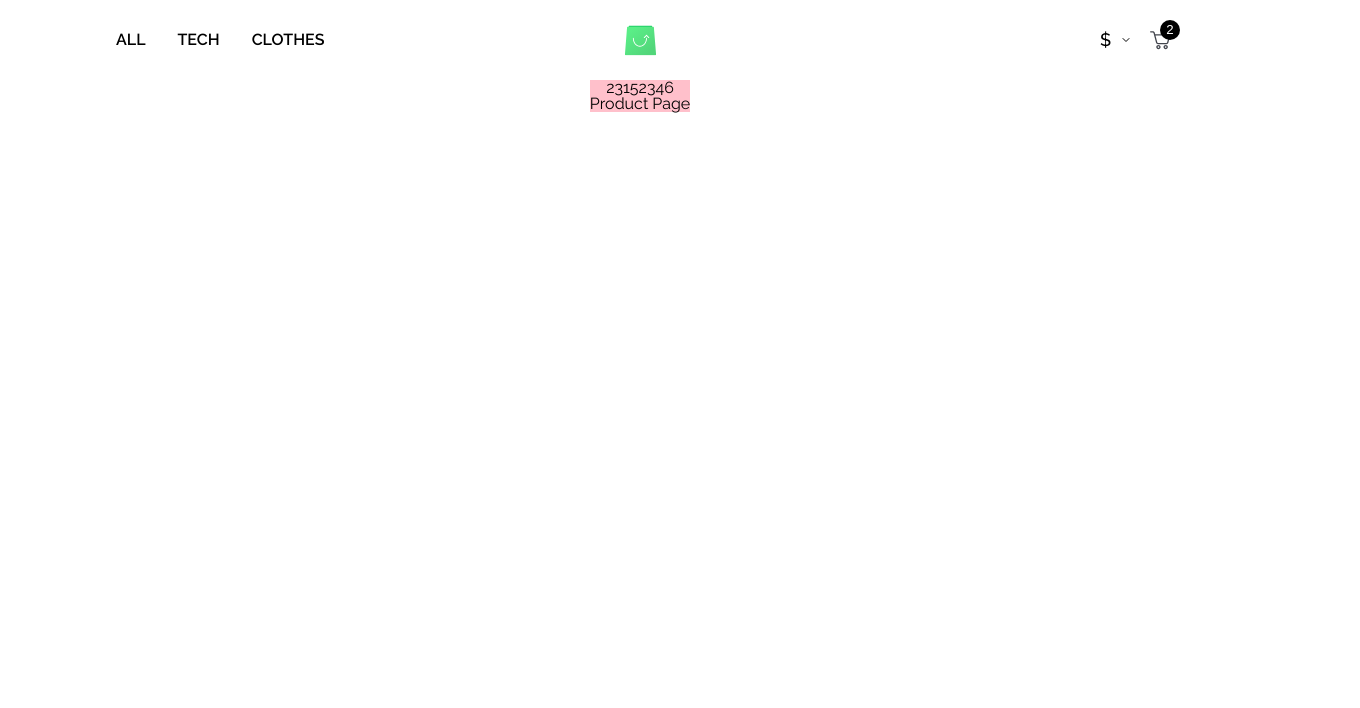
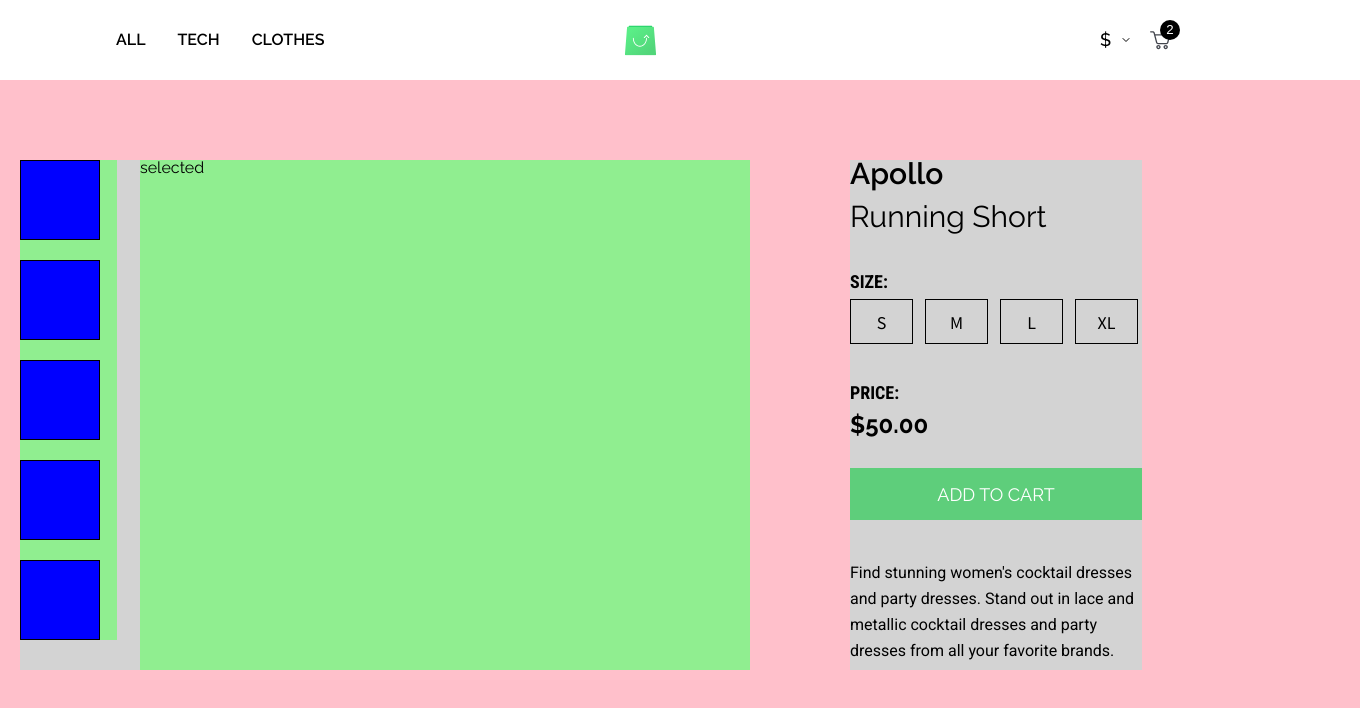
Before and after one commit to RockStar666by/entry-react-developer-test, a React (Create React App) app: page /product/10 in a window 1280 px wide. Shown: the top 708 px of the page, 1360 px wide, since content can reach past the window. Built offline with nearby package versions, Linux system fonts and the light colour scheme.

Commit message:
feat: add image gallery to product page

```diff
--- a/public/index.html
+++ b/public/index.html
@@ -5,10 +5,7 @@
     <link rel="icon" href="%PUBLIC_URL%/favicon.ico" />
     <meta name="viewport" content="width=device-width, initial-scale=1" />
     <meta name="theme-color" content="#000000" />
-    <meta
-      name="description"
-      content="Web site created using create-react-app"
-    />
+    <meta name="description" content="Web site created using create-react-app" />
     <link rel="apple-touch-icon" href="%PUBLIC_URL%/logo192.png" />
     <!--
       manifest.json provides metadata used when your web app is installed on a
@@ -18,7 +15,7 @@
     <link rel="preconnect" href="https://fonts.googleapis.com" />
     <link rel="preconnect" href="https://fonts.gstatic.com" crossorigin />
     <link
-      href="https://fonts.googleapis.com/css2?family=Raleway:ital,wght@0,100;0,200;0,300;0,400;0,500;0,600;0,700;0,800;0,900;1,100;1,200;1,300;1,400;1,500;1,600;1,700;1,800;1,900&display=swap"
+      href="https://fonts.googleapis.com/css2?family=Raleway:ital,wght@0,100;0,200;0,300;0,400;0,500;0,600;0,700;0,800;0,900;1,100;1,200;1,300;1,400;1,500;1,600;1,700;1,800;1,900&family=Roboto+Condensed:ital,wght@0,300;0,400;0,700;1,300;1,400;1,700&family=Roboto:ital,wght@0,100;0,300;0,400;0,500;0,700;0,900;1,100;1,300;1,400;1,500;1,700;1,900&family=Source+Sans+Pro:ital,wght@0,200;0,300;0,400;0,600;0,700;0,900;1,200;1,300;1,400;1,600;1,700;1,900&display=swap"
       rel="stylesheet"
     />
     <!--
--- a/src/components/ProductCard/ProductCard.jsx
+++ b/src/components/ProductCard/ProductCard.jsx
@@ -150,7 +150,7 @@ export class ProductCard extends React.Component {
                 <ParamSwitcher mini header="SIZE:" options={['S', 'M', 'L', 'XXXL', 'S', 'M', 'L', 'S', 'M']} />
                 <ParamSwitcher mini header="COLOR:" options={['S', 'M', 'L', 'XXXL', 'S', 'M', 'L', 'S', 'M']} />
                 <Counter />
-                <CustomButton buttonText="ADD TO CART" wide />
+                <CustomButton wide>ADD TO CART</CustomButton>
               </CartInfoContainer>
             </CartOverlay>
           )}
--- a/src/feature/CustomButton/CustomButton.jsx
+++ b/src/feature/CustomButton/CustomButton.jsx
@@ -34,11 +34,11 @@ const ButtonContainer = styled.button`
 
 export class CustomButton extends React.Component {
   render() {
-    const { buttonText, small, filled, actionOnClick, wide } = this.props;
+    const { children, small, filled, actionOnClick, wide } = this.props;
     return (
       <ThemeProvider theme={theme}>
         <ButtonContainer small={small} filled={filled} wide={wide} onClick={actionOnClick}>
-          {buttonText}
+          {children}
         </ButtonContainer>
       </ThemeProvider>
     );
@@ -46,7 +46,7 @@ export class CustomButton extends React.Component {
 }
 
 CustomButton.propTypes = {
-  buttonText: PropTypes.string.isRequired,
+  children: PropTypes.string,
   small: PropTypes.bool,
   filled: PropTypes.bool,
   wide: PropTypes.bool,
@@ -54,6 +54,7 @@ CustomButton.propTypes = {
 };
 
 CustomButton.defaultProps = {
+  children: 'BUTTON',
   small: false,
   filled: false,
   wide: false,
--- /dev/null
+++ b/src/feature/Gallery/Gallery.jsx
@@ -0,0 +1,156 @@
+import React from 'react';
+// import PropTypes from 'prop-types';
+import styled, { ThemeProvider } from 'styled-components';
+
+const arr = [1, 2, 3, 4, 5, 6, 7, 8, 9];
+
+const theme = { primary: '#5ece7b' };
+
+const GalleryContainer = styled.div`
+  position: relative;
+  display: flex;
+  flex-direction: row;
+  width: 730px;
+  height: 510px;
+  margin-right: 100px;
+  background: lightgray;
+`;
+
+const ImagesSlider = styled.div`
+  position: relative;
+  overflow-y: hidden;
+  overflow-x: hidden;
+  scroll-padding: 50px 0 0 50px;
+  width: 97px;
+  height: 480px;
+  margin-right: 23px;
+  background: lightgreen;
+  &:hover {
+    overflow-y: auto;
+  }
+  > *:not(:last-child) {
+    margin-bottom: 20px;
+  }
+  &::-webkit-scrollbar {
+    background-color: transparent;
+    width: 6px;
+  }
+  &::-webkit-scrollbar-track {
+    background-color: transparent;
+  }
+  &::-webkit-scrollbar-thumb {
+    background-color: #babac0;
+    border-radius: 6px;
+  }
+  &::-webkit-scrollbar-button {
+    display: none;
+  }
+`;
+
+const MiniImage = styled.div`
+  position: relative;
+  width: 80px;
+  height: 80px;
+  box-sizing: border-box;
+  border: 1px solid black;
+  background: blue;
+`;
+
+const SelectedImage = styled.div`
+  position: relative;
+  width: 610px;
+  height: 510px;
+  background: lightgreen;
+`;
+
+// const ParamHeader = styled.p`
+//   height: 18px;
+//   font-family: Roboto Condensed;
+//   font-weight: 700;
+//   font-size: 18px;
+//   line-height: 18px;
+// `;
+
+// const ParamList = styled.ul`
+//   margin-top: 8px;
+//   display: flex;
+//   flex-wrap: wrap;
+//   gap: ${(props) => (props.mini ? '8px' : '12px')}; ;
+// `;
+
+// const SmallListItem = css`
+//   min-width: 24px;
+//   height: 24px;
+//   line-height: 24px;
+//   font-size: 14px;
+//   padding: 0 3px;
+// `;
+
+// const BigListItem = css`
+//   min-width: 63px;
+//   height: 45px;
+//   line-height: 45px;
+//   font-size: 18px;
+//   padding: 0 10px;
+// `;
+
+// const ListItem = styled.li`
+//   cursor: pointer;
+//   font-family: Source Sans Pro;
+//   font-weight: 400;
+//   text-align: center;
+//   list-style: none;
+//   box-sizing: border-box;
+//   border: 1px solid black;
+//   background: ${(props) => props.active && 'black'};
+//   ${(props) => (props.mini ? `${SmallListItem}` : `${BigListItem}`)};
+//   color: ${(props) => props.active && 'white'};
+//   &:hover {
+//     color: white;
+//     background: ${(props) => props.theme.primary};
+//     border-color: ${(props) => props.theme.primary};
+//   }
+// `;
+
+export class Gallery extends React.Component {
+  constructor(props) {
+    super(props);
+    this.state = { currentOption: null };
+    this.handleChange = this.handleChange.bind(this);
+    this.onOptionClicked = this.onOptionClicked.bind(this);
+  }
+
+  handleChange(event) {
+    console.log(this.state);
+    this.setState({ currentOption: event.target.value });
+  }
+
+  onOptionClicked(value) {
+    return () => {
+      this.setState({ currentOption: value });
+      console.log(value);
+    };
+  }
+
+  render() {
+    // const { mini, options, header } = this.props;
+    return (
+      <ThemeProvider theme={theme}>
+        <GalleryContainer>
+          <ImagesSlider>
+            {arr.map((index) => (
+              <MiniImage key={index} />
+            ))}
+          </ImagesSlider>
+          <SelectedImage>selected</SelectedImage>
+        </GalleryContainer>
+      </ThemeProvider>
+    );
+  }
+}
+
+// ParamSwitcher.propTypes = {
+//   mini: PropTypes.bool,
+//   options: PropTypes.arrayOf(PropTypes.string).isRequired,
+//   header: PropTypes.string.isRequired
+// };
--- a/src/feature/Switcher/ParamSwitcher.jsx
+++ b/src/feature/Switcher/ParamSwitcher.jsx
@@ -10,6 +10,7 @@ const ParamListContainer = styled.div`
 
 const ParamHeader = styled.p`
   height: 18px;
+  font-family: Roboto Condensed;
   font-weight: 700;
   font-size: 18px;
   line-height: 18px;
@@ -22,31 +23,32 @@ const ParamList = styled.ul`
   gap: ${(props) => (props.mini ? '8px' : '12px')}; ;
 `;
 
-const MiniListItem = css`
+const SmallListItem = css`
   min-width: 24px;
   height: 24px;
   line-height: 24px;
   font-size: 14px;
-  padding: 0 6px;
+  padding: 0 3px;
 `;
 
-const MaxListItem = css`
+const BigListItem = css`
   min-width: 63px;
   height: 45px;
   line-height: 45px;
   font-size: 18px;
-  padding: 0 22px;
+  padding: 0 10px;
 `;
 
 const ListItem = styled.li`
   cursor: pointer;
+  font-family: Source Sans Pro;
   font-weight: 400;
   text-align: center;
   list-style: none;
   box-sizing: border-box;
   border: 1px solid black;
   background: ${(props) => props.active && 'black'};
-  ${(props) => (props.mini ? `${MiniListItem}` : `${MaxListItem}`)};
+  ${(props) => (props.mini ? `${SmallListItem}` : `${BigListItem}`)};
   color: ${(props) => props.active && 'white'};
   &:hover {
     color: white;
--- a/src/index.js
+++ b/src/index.js
@@ -9,11 +9,12 @@ import reportWebVitals from './reportWebVitals';
 const GlobalStyle = createGlobalStyle`
 body {
   margin: 0;
-  font-family: 'Raleway', 'Segoe UI', 'Roboto', 'Oxygen', 'Ubuntu', 'Cantarell',
+  font-family: 'Raleway', 'Roboto Condensed', 'Source Sans Pro', 'Segoe UI', 'Roboto', 'Oxygen', 'Ubuntu', 'Cantarell',
     'Fira Sans', 'Droid Sans', 'Helvetica Neue', sans-serif;
   -webkit-font-smoothing: antialiased;
   -moz-osx-font-smoothing: grayscale;
 }
+
 `;
 
 const rootElement = document.getElementById('root');
--- a/src/pages/ProductPage.jsx
+++ b/src/pages/ProductPage.jsx
@@ -1,21 +1,86 @@
 import React from 'react';
 import styled from 'styled-components';
+import { CustomButton } from '../feature/CustomButton/CustomButton';
+import { Gallery } from '../feature/Gallery/Gallery';
+import { ParamSwitcher } from '../feature/Switcher/ParamSwitcher';
 
 const ProductPageContainer = styled.div`
   position: relative;
+  width: 1440px;
   display: flex;
-  flex-direction: column;
-  align-items: center;
-  margin: 0 auto;
+  flex-direction: row;
+  flex: 1;
+  align-items: flex-start;
+  box-sizing: border-box;
+  padding: 80px 100px 0;
   background: pink;
+`;
+
+const ProductInfoContainer = styled.article`
+  width: 292px;
+  min-height: 510px;
+  background: lightgray;
+`;
+
+const ProductInfoHeader = styled.h2`
+  font-weight: 600;
+  font-size: 30px;
+  line-height: 27px;
+  margin-bottom: 16px;
+`;
+
+const ProductInfoType = styled.p`
+  font-weight: 400;
+  font-size: 30px;
+  line-height: 27px;
+  margin-bottom: 43px;
+`;
+
+const PriceContainer = styled.div`
+  margin: 40px 0 20px;
+`;
+
+const PriceHeader = styled.p`
+  font-family: Roboto Condensed;
+  font-weight: 700;
+  font-size: 18px;
+  line-height: 18px;
+`;
+
+const PriceTag = styled.p`
+  height: 46px;
+  font-weight: 700;
+  font-size: 24px;
+  line-height: 46px;
+`;
+
+const Description = styled.p`
+  margin-top: 40px;
+  font-family: Roboto;
+  font-weight: 400;
+  font-size: 16px;
+  line-height: 26px;
 `;
 
 export class ProductPage extends React.Component {
   render() {
     return (
       <ProductPageContainer>
-        <p>23152346</p>
-        <h1>Product Page</h1>
+        <Gallery />
+        <ProductInfoContainer>
+          <ProductInfoHeader>Apollo</ProductInfoHeader>
+          <ProductInfoType>Running Short</ProductInfoType>
+          <ParamSwitcher header="SIZE:" options={['S', 'M', 'L', 'XL']} />
+          <PriceContainer>
+            <PriceHeader>PRICE:</PriceHeader>
+            <PriceTag>$50.00</PriceTag>
+          </PriceContainer>
+          <CustomButton>ADD TO CART</CustomButton>
+          <Description>
+            Find stunning women&apos;s cocktail dresses and party dresses. Stand out in lace and metallic cocktail dresses and party dresses
+            from all your favorite brands.
+          </Description>
+        </ProductInfoContainer>
       </ProductPageContainer>
     );
   }
```
